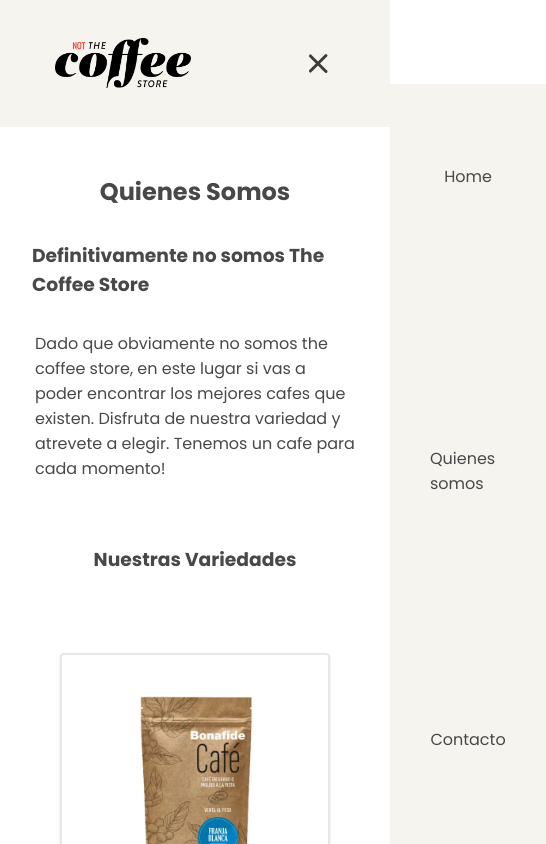
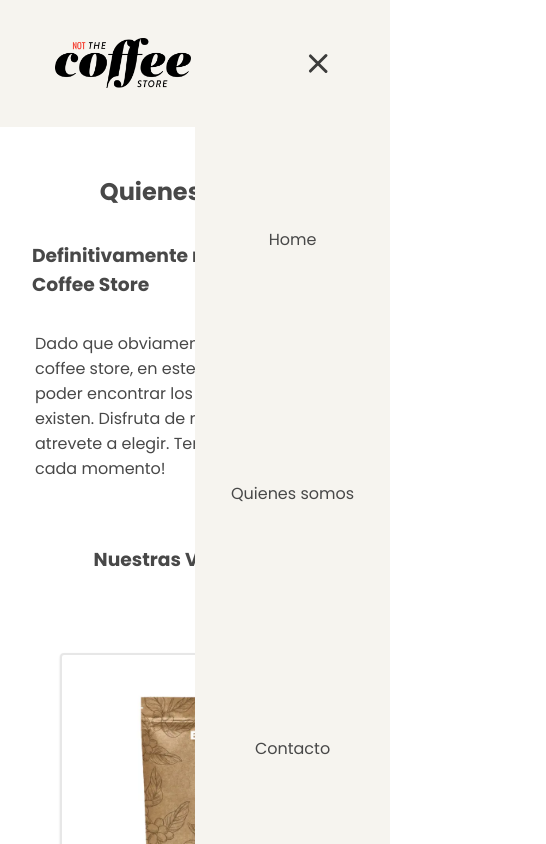
Before and after one commit to entropicoarg/TrabajoCursoFullStack, a plain HTML site: page index.html in a window 390 px wide. Both pictures are taken after a click on the element 317 px from the left and 63 px from the top of the page. Shown: the top 844 px of the page, 546 px wide, since content can reach past the window. Drawn offline with Linux system fonts and the light colour scheme.

Commit message:
minor 360p config changes

```diff
--- a/style.css
+++ b/style.css
@@ -16,7 +16,7 @@ nav{
     display: flex;
     justify-content: space-around;
     align-items: center;
-    min-height: 15vh;
+    height: 15vh;
     background-color: rgb(246, 244, 239);
     margin-bottom: 15px;
 }
@@ -37,12 +37,15 @@ nav{
     display: flex;
     justify-content: space-around;
     width: 30%;
+    align-items: center;
+    height: 100%;
 
 
 }
 
 .nav-links li{
     list-style: none;
+    padding: 100px 0px;
 }
 .burguer{
     display: none;
@@ -198,44 +201,9 @@ iframe{
     }
 
 }
-/*
-.nav-links a:hover {
-    color: red;
-    transition: ;
-}*/
-
-
-.nav-links a {
-    position: relative;
-    text-decoration: none;
-    font-size: 1rem;
-}
-
-/*nav links animation*/
-.nav-links a::before {
-    content: '';
-    position: absolute;
-    width: 100%;
-    height: 3px;
-    border-radius: 4px;
-    background-color: rgb(72, 72, 72);
-    bottom: 0;
-    left: 0;
-    transform-origin: right;
-    transform: scaleX(0);
-    transition: transform .3s ease-in-out;
-}
-
-.nav-links a:hover::before {
-    transform-origin: left;
-    transform: scaleX(1);
-}
 
 
 
-.nav-active{
-    transform: translatex(0%);
-}
 /*animation for the nav items
 when pressing burguer button*/
 @keyframes navLinkFade{
@@ -383,19 +351,16 @@ when pressed it transform into an x*/
     .nav-links{
         position: absolute;
         right: 0px;
-        height: 100vh;
-
-        top: 10vh;
+        height: 87vh;
+        top: 15vh;
         background-color: rgb(246, 244, 239);
         display: flex;
         flex-direction: column;
         align-items: center;
-        width: 40%;
+        width: 50%;
         transform: translatex(100%);
         transition: transform 0.5s ease-in;
-        justify-content: flex-start;
-
-
+        justify-content: space-between;
     }
 
     #medium-map{
@@ -408,10 +373,6 @@ when pressed it transform into an x*/
 
     .nav-links li{
         opacity: 0;
-        height: 300px;
-        justify-content: center;
-        align-items: center;
-        padding: 80px 40px;
 
     }
 
@@ -492,3 +453,35 @@ when pressed it transform into an x*/
 
 
 }
+
+.nav-links a {
+    position: relative;
+    text-decoration: none;
+    font-size: 1rem;
+}
+
+/*nav links animation*/
+.nav-links a::before {
+    content: '';
+    position: absolute;
+    width: 100%;
+    height: 3px;
+    border-radius: 4px;
+    background-color: rgb(72, 72, 72);
+    bottom: 0;
+    left: 0;
+    transform-origin: right;
+    transform: scaleX(0);
+    transition: transform .3s ease-in-out;
+}
+
+.nav-links a:hover::before {
+    transform-origin: left;
+    transform: scaleX(1);
+}
+
+
+
+.nav-active{
+    transform: translatex(0%);
+}
```
